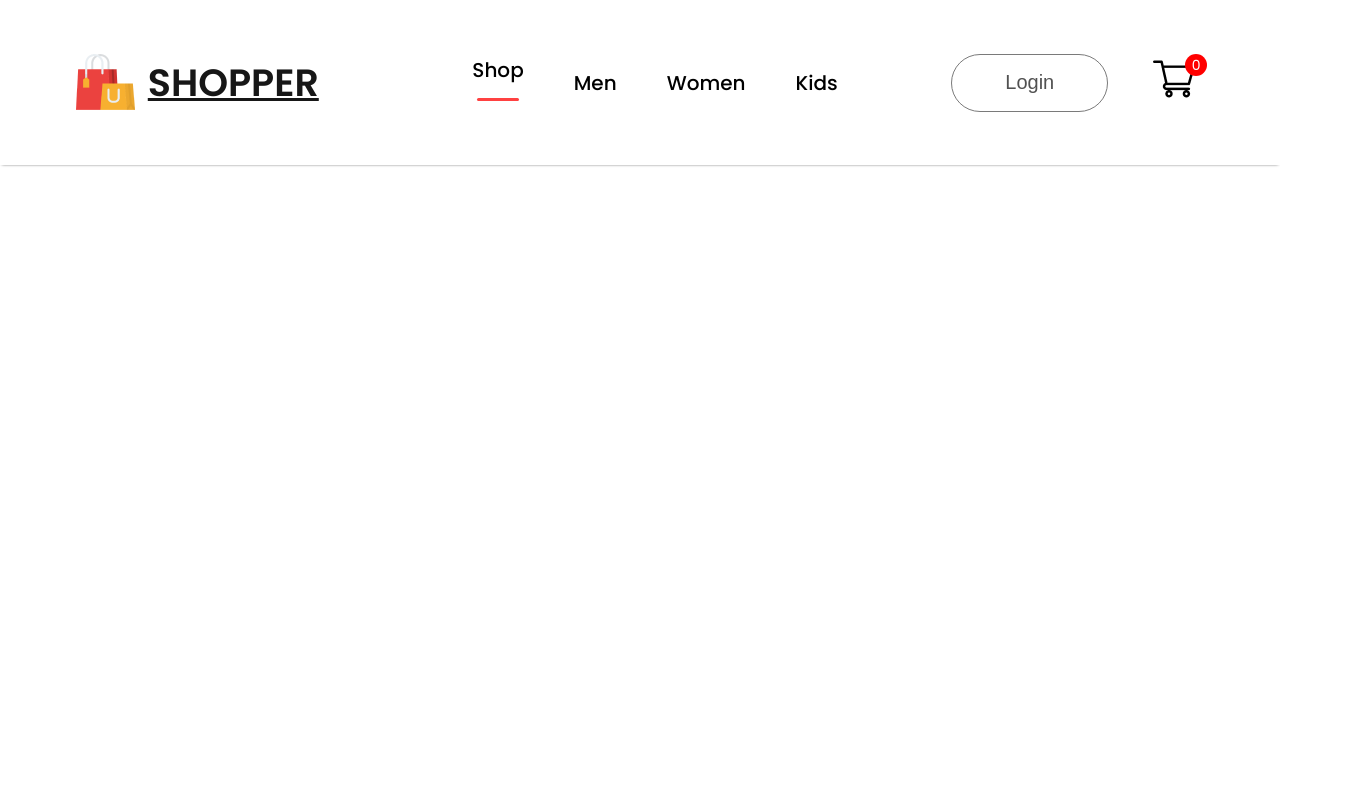
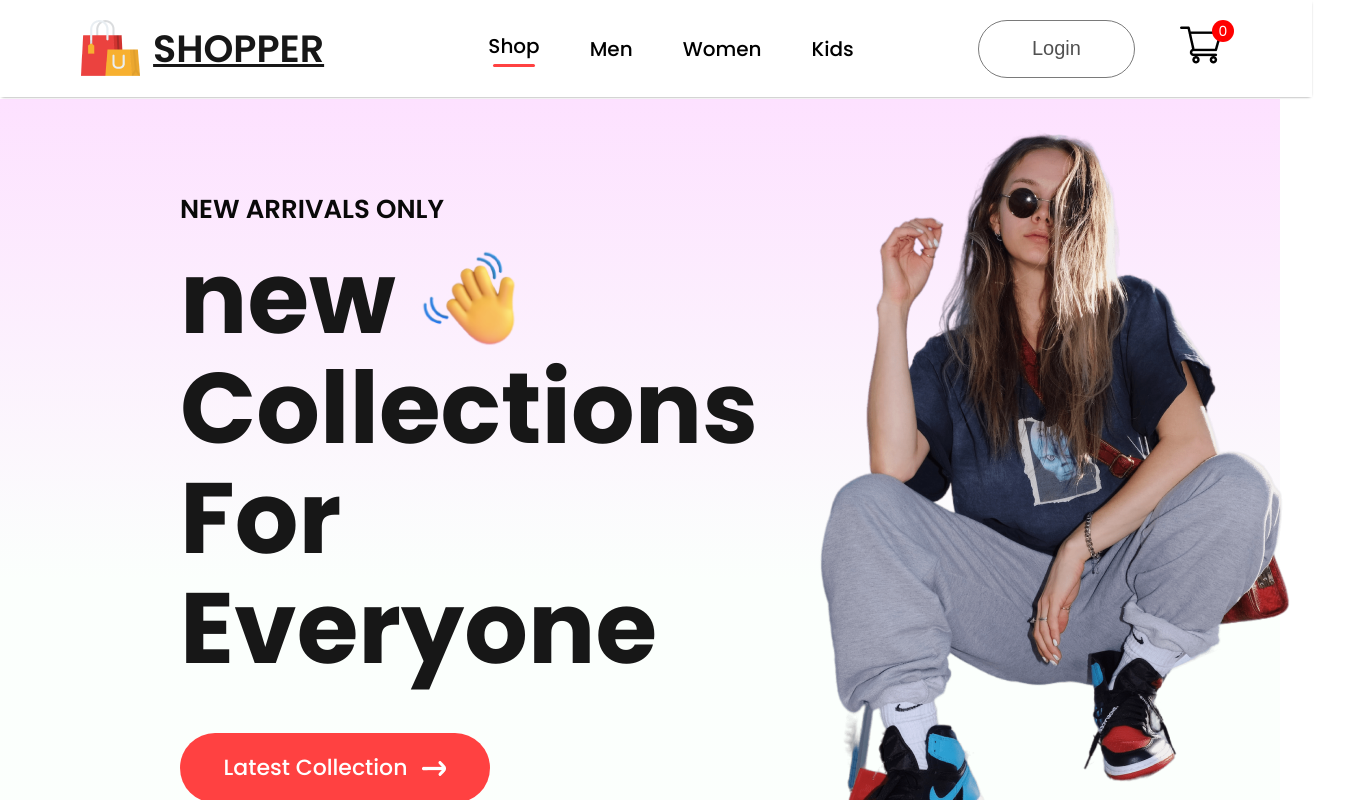
Before and after one commit to Rahul-0915/Shopper, a React (Create React App) app in the folder frontend/: page / in a window 1280 px wide. Shown: the top 800 px of the page, 1371 px wide, since content can reach past the window. Built offline with nearby package versions, Linux system fonts and the light colour scheme.

Commit message:
hero section

```diff
--- /dev/null
+++ b/frontend/src/Components/Hero/Hero.css
@@ -0,0 +1,63 @@
+/*Main div hero css*/
+.hero{
+      height:100vh;
+      margin-top: 99px;
+      background:  linear-gradient(180deg, #fde1ff, #e1ffea22 60%);
+      display: flex;
+}
+/*hero-left new arrivals css*/
+.hero-left{
+      flex:1;
+      display: flex;
+      flex-direction: column;
+      justify-content: center;
+      gap:20px;
+      padding-left: 180px;
+      line-height: 1.1;
+}
+/*hero left h2 new arrivals only css*/
+.hero-left h2{
+      color:#090909;
+      font-size: 26px;
+      font-weight: 600;
+}
+/*hero left p new collection everyone css*/
+.hero-left p{
+      color:#171717;
+      font-size:100px;
+      font-weight: 700;
+}
+/*hero hand icon div css*/
+.hero-hand-icon{
+      display: flex;
+      align-items: center;
+      gap:20px;
+}
+/*hero hand icon image css*/
+.hero-hand-icon img{
+      width:105px;
+}
+/*hero latest btn latest collection css*/
+.hero-latest-btn{
+      display: flex;
+      justify-content: center;
+      align-items: center;
+      gap:15px;
+      width:310px;
+      height: 70px;
+      border-radius: 75px;
+      margin-top: 30px;
+      background: #ff4141;
+      color:white;
+      font-size:22px;
+      font-weight: 500;
+}
+/*hero image hero right class css*/
+.hero-right{
+      flex:1;
+      display: flex;
+      align-items: center;
+      justify-content: center;
+
+
+}
--- /dev/null
+++ b/frontend/src/Components/Hero/Hero.jsx
@@ -0,0 +1,32 @@
+import React from 'react'
+import './Hero.css';
+import hand_icon from '../Assets/hand_icon.png'
+import arrow_icon from '../Assets/arrow.png'
+import hero_image from '../Assets/hero_image.png'
+
+const Hero = () => {
+  return (
+    <div className="hero">
+      <div className="hero-left">
+            <h2>NEW ARRIVALS ONLY</h2>
+            <div>
+                  <div className="hero-hand-icon">
+                        <p>new</p>
+                        <img src={hand_icon} alt="" />
+                  </div>
+                  <p>Collections</p>
+                  <p>For Everyone</p>
+            </div>
+            <div className="hero-latest-btn">
+                  <div>Latest Collection</div>
+                  <img src={arrow_icon} alt="" />
+            </div>
+      </div>
+      <div className="hero-right">
+            <img src={hero_image} alt="" />
+      </div>
+    </div>
+  )
+}
+
+export default Hero
--- a/frontend/src/Components/Navbar/Navbar.css
+++ b/frontend/src/Components/Navbar/Navbar.css
@@ -4,9 +4,12 @@
     justify-content: space-around;
     padding: 16px;
     box-shadow: 0 1px 3px -2px black;
+    position:fixed;
+    background-color: white;
+    width: 100%;
+    top:0;
+
 }
-/*color change*/
-
 
 /* nav-logo div css */
 .nav-logo {
--- a/frontend/src/Pages/Shop.jsx
+++ b/frontend/src/Pages/Shop.jsx
@@ -1,9 +1,10 @@
 import React from 'react'
+import Hero from '../Components/Hero/Hero'
 
 export default function Shop() {
   return (
     <div>
-
+      <Hero/>
     </div>
   )
 }
--- a/frontend/src/index.css
+++ b/frontend/src/index.css
@@ -1,3 +1,7 @@
+*{
+  margin: 0;
+}
+
 body {
   margin: 0;
   /* background-color: red; */
```
Also changed, not shown: frontend/src/source.md (+4 -0 lines).
